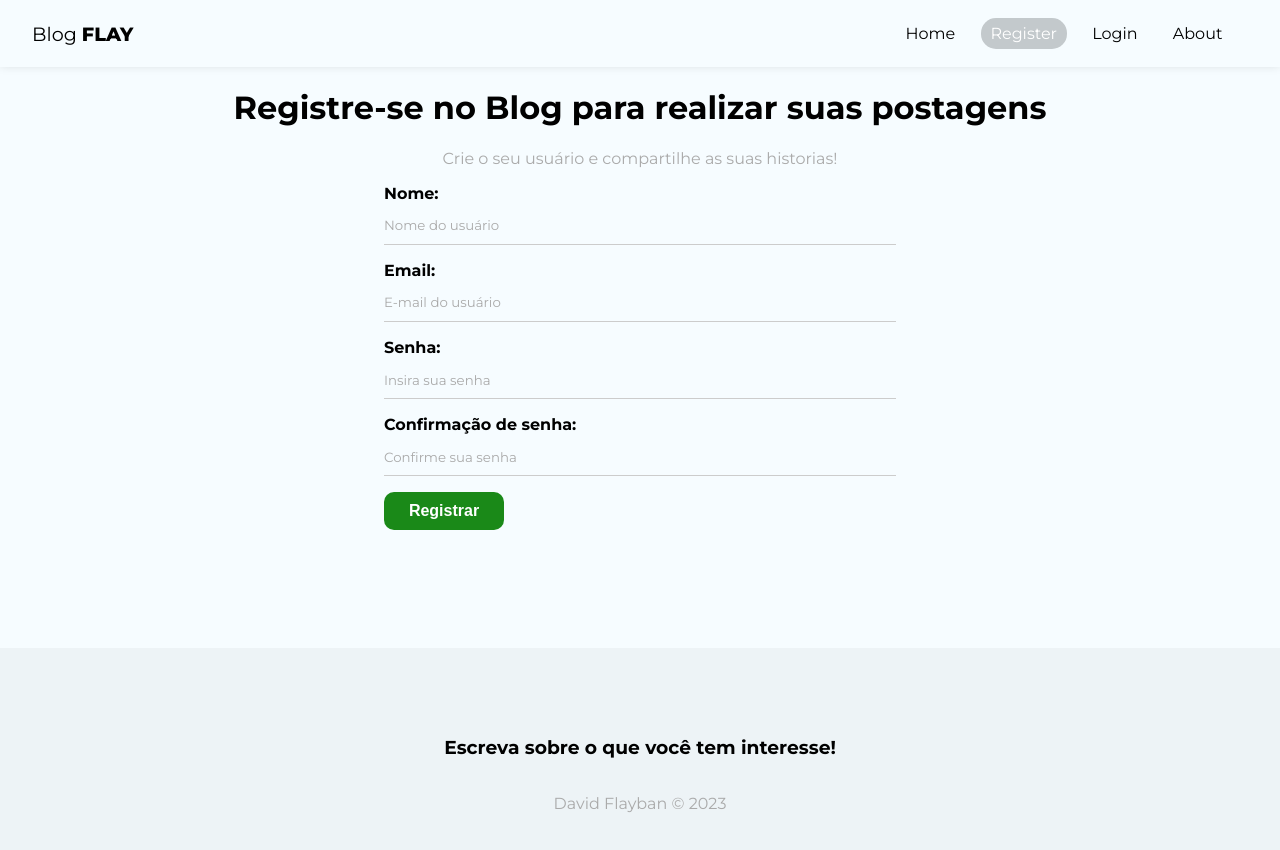
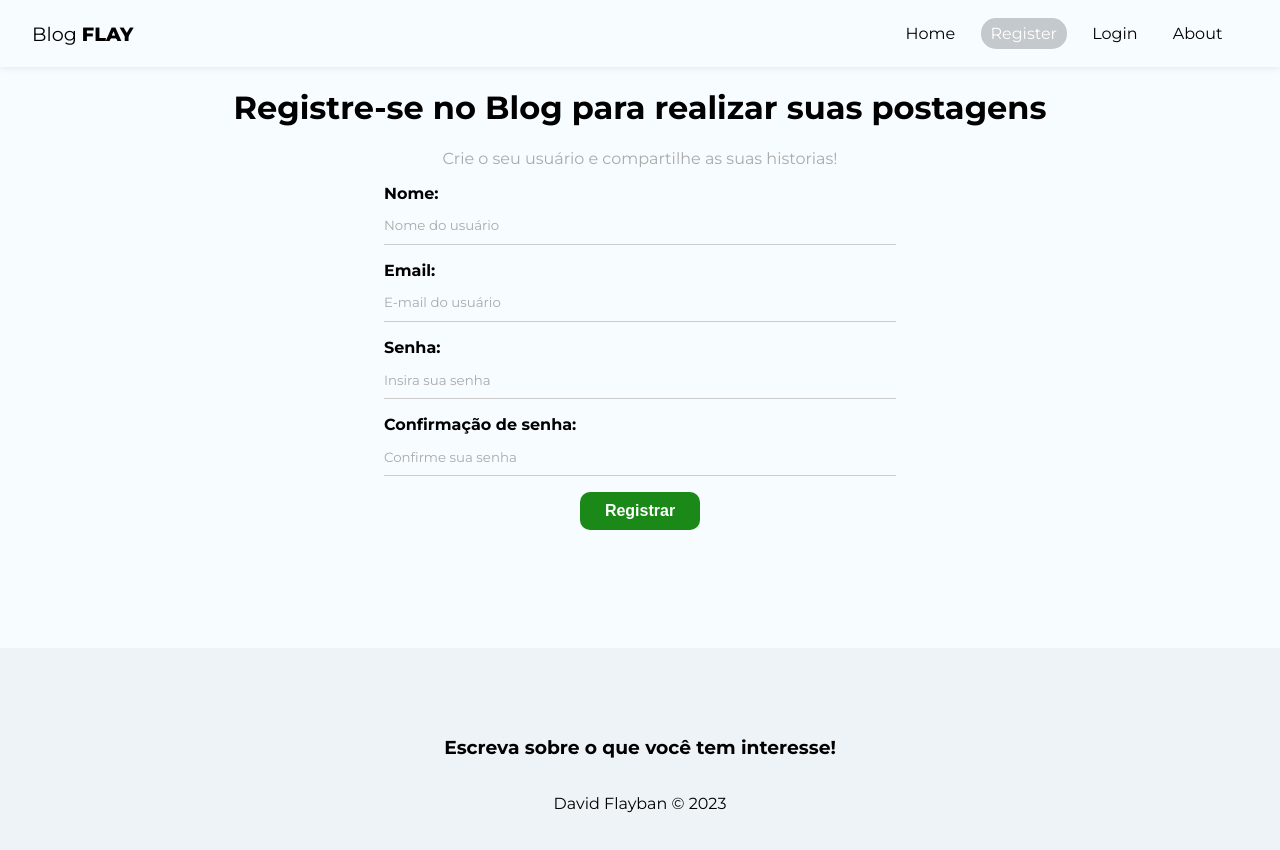
Before and after one commit to Flayban/miniBlog, a React (Create React App) app: page /Register in a window 1280 px wide. Shown: the top 850 px of the page. Built offline with nearby package versions, Linux system fonts and the light colour scheme.

Commit message:
States do formulario de registro

```diff
--- a/src/pages/Register/Register.js
+++ b/src/pages/Register/Register.js
@@ -2,28 +2,53 @@
 import { useState, useEffect } from "react"
 
 const Register = () => {
+  const [displayName, setDisplayName] = useState("")
+  const [email, setEmail] = useState("")
+  const [password, setPassWord] = useState("")
+  const [confirmPassword, setConfirmPassword] = useState("")
+  const [error, setError] = useState("")
+
+  const handleSubmit = (e) =>{
+    e.preventDefault()
+
+    setError("")
+
+    const user = {
+        displayName,
+        email,
+        password
+    }
+
+    if(password != confirmPassword){
+        setError("As senhas devem ser iguais!")
+        return
+    }
+    console.log(user)
+  }
+
   return (
-    <div>
+    <div className={styles.register}>
         <h1>Registre-se no Blog para realizar suas postagens</h1>
         <p>Crie o seu usuário e compartilhe as suas historias!</p>
-        <form>
+        <form onSubmit={handleSubmit}>
             <label>
                 <span>Nome:</span>
-                <input type="text" name="displayName" required placeholder="Nome do usuário"/>
+                <input type="text" name="displayName" required placeholder="Nome do usuário" value={displayName} onChange={(e) => setDisplayName(e.target.value)}/>
             </label>
             <label>
                 <span>Email:</span>
-                <input type="email" name="email" required placeholder="E-mail do usuário"/>
+                <input type="email" name="email" required placeholder="E-mail do usuário" value={email} onChange={(e) => setEmail(e.target.value)}/>
             </label>
             <label>
                 <span>Senha:</span>
-                <input type="password" name="password" required placeholder="Insira sua senha"/>
+                <input type="password" name="password" required placeholder="Insira sua senha" value={password} onChange={(e) => setPassWord(e.target.value)}/>
             </label>
             <label>
                 <span>Confirmação de senha:</span>
-                <input type="password" name="confirmPassword" required placeholder="Confirme sua senha"/>
+                <input type="password" name="confirmPassword" required placeholder="Confirme sua senha" value={confirmPassword} onChange={(e) => setConfirmPassword(e.target.value)}/>
             </label>
             <button className="btn">Registrar</button>
+            {error && <p className="error">{error}</p>}
         </form>
     </div>
   )
--- a/src/pages/Register/Register.module.css
+++ b/src/pages/Register/Register.module.css
@@ -1,8 +1,7 @@
-h1{
+.register{
     text-align: center;
 }
 
-p{
-    text-align: center;
+.register p {
     color: #aaa;
 }
```
